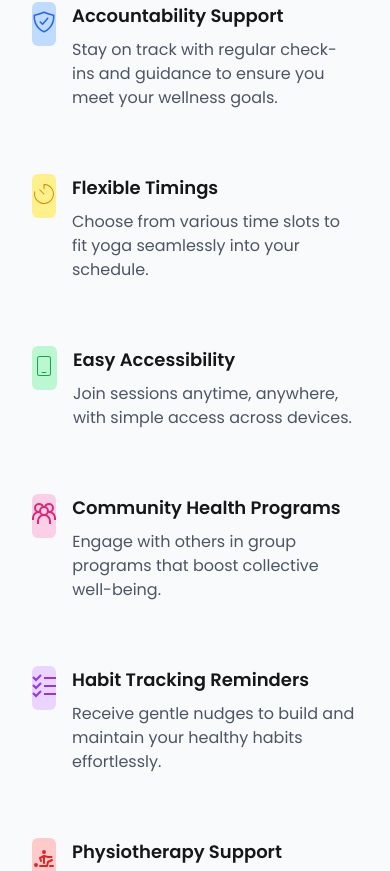
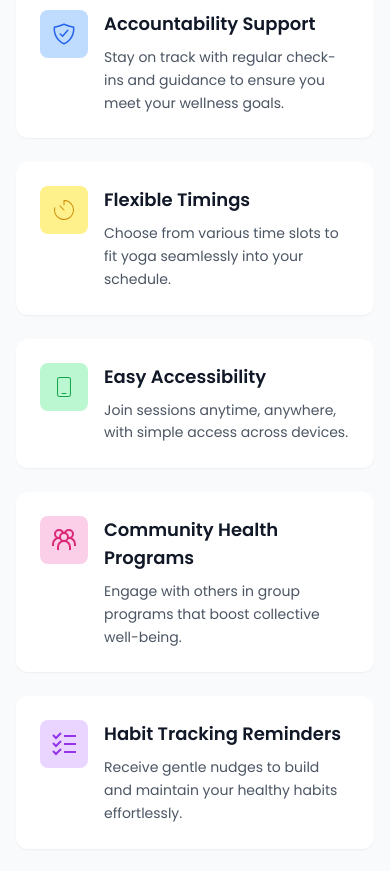
Before and after one commit to devwithsmile/soulsadhnaFE, a Next.js app: page / in a window 390 px wide. Shown: the part 2933-3804 px from the top of the page. Built offline with nearby package versions, Linux system fonts and the light colour scheme.

Commit message:
fix: responsive exclusive benefits section

```diff
--- a/src/components/landing/BenefitsSection.jsx
+++ b/src/components/landing/BenefitsSection.jsx
@@ -3,94 +3,85 @@ import { CiTimer, CiMobile1 } from "react-icons/ci";
 import { GrGroup, GrTask } from "react-icons/gr";
 import { TbPhysotherapist } from "react-icons/tb";
 
+const benefits = [
+  {
+    icon: <IoShieldCheckmarkOutline className="w-6 h-6 text-blue-600" />,
+    title: "Accountability Support",
+    description:
+      "Stay on track with regular check-ins and guidance to ensure you meet your wellness goals.",
+    bgColor: "bg-blue-200",
+  },
+  {
+    icon: <CiTimer className="w-6 h-6 text-yellow-600" />,
+    title: "Flexible Timings",
+    description:
+      "Choose from various time slots to fit yoga seamlessly into your schedule.",
+    bgColor: "bg-yellow-200",
+  },
+  {
+    icon: <CiMobile1 className="w-6 h-6 text-green-600" />,
+    title: "Easy Accessibility",
+    description:
+      "Join sessions anytime, anywhere, with simple access across devices.",
+    bgColor: "bg-green-200",
+  },
+  {
+    icon: <GrGroup className="w-6 h-6 text-pink-600" />,
+    title: "Community Health Programs",
+    description:
+      "Engage with others in group programs that boost collective well-being.",
+    bgColor: "bg-pink-200",
+  },
+  {
+    icon: <GrTask className="w-6 h-6 text-purple-600" />,
+    title: "Habit Tracking Reminders",
+    description:
+      "Receive gentle nudges to build and maintain your healthy habits effortlessly.",
+    bgColor: "bg-purple-200",
+  },
+  {
+    icon: <TbPhysotherapist className="w-6 h-6 text-red-600" />,
+    title: "Physiotherapy Support",
+    description:
+      "Personalized guidance from experts to aid in physical recovery and care.",
+    bgColor: "bg-red-200",
+  },
+];
+
 export function BenefitsSection() {
   return (
     <section className="py-16 bg-gray-50 full-bleed">
-      <div className="container mx-auto px-4">
+      <div className="container mx-auto px-4 max-w-6xl">
         <h3 className="text-center text-indigo-600 text-xl font-semibold mb-2 md:text-2xl">
           Membership Features
         </h3>
-        <h2 className="text-center text-2xl font-semibold mb-12">
+        <h2 className="text-center text-2xl font-semibold mb-12 md:text-3xl">
           Unlock Your Exclusive Benefits
         </h2>
-        <div className="grid grid-cols-1 md:grid-cols-2 gap-8">
-          {/* Accountability Support */}
-          <div className="p-4 md:p-6 flex items-start">
-            <div className="w-12 h-11 bg-blue-200 rounded-md pt-2 flex items-start justify-center mr-4">
-              <IoShieldCheckmarkOutline className="w-6 h-6 text-blue-600" />
+
+        <div className="grid grid-cols-1 md:grid-cols-2 gap-6">
+          {benefits.map((benefit, index) => (
+            <div
+              key={index}
+              className="bg-white rounded-xl shadow-sm hover:shadow-md transition-shadow duration-300 p-6"
+            >
+              <div className="flex items-start space-x-4">
+                <div
+                  className={`w-12 h-12 ${benefit.bgColor} rounded-lg flex items-center justify-center flex-shrink-0`}
+                >
+                  {benefit.icon}
+                </div>
+                <div className="flex-1 min-w-0">
+                  <h3 className="text-lg font-semibold mb-2 text-gray-900">
+                    {benefit.title}
+                  </h3>
+                  <p className="text-gray-600 text-sm leading-relaxed">
+                    {benefit.description}
+                  </p>
+                </div>
+              </div>
             </div>
-            <div>
-              <h3 className="text-lg font-semibold mb-2">Accountability Support</h3>
-              <p className="text-gray-600">
-                Stay on track with regular check-ins and guidance to ensure you meet your wellness goals.
-              </p>
-            </div>
-          </div>
-
-          {/* Flexible Timings */}
-          <div className="p-4 md:p-6 flex items-start">
-            <div className="w-12 h-11 bg-yellow-200 rounded-md pt-2 flex items-start justify-center mr-4">
-              <CiTimer className="w-6 h-6 text-yellow-600" />
-            </div>
-            <div>
-              <h3 className="text-lg font-semibold mb-2">Flexible Timings</h3>
-              <p className="text-gray-600">
-                Choose from various time slots to fit yoga seamlessly into your schedule.
-              </p>
-            </div>
-          </div>
-
-          {/* Easy Accessibility */}
-          <div className="p-4 md:p-6 flex items-start">
-            <div className="w-12 h-11 bg-green-200 rounded-md pt-2 flex items-start justify-center mr-4">
-              <CiMobile1 className="w-6 h-6 text-green-600" />
-            </div>
-            <div>
-              <h3 className="text-lg font-semibold mb-2">Easy Accessibility</h3>
-              <p className="text-gray-600">
-                Join sessions anytime, anywhere, with simple access across devices.
-              </p>
-            </div>
-          </div>
-
-          {/* Community Health Programs */}
-          <div className="p-4 md:p-6 flex items-start">
-            <div className="w-12 h-11 bg-pink-200 rounded-md pt-2 flex items-start justify-center mr-4">
-              <GrGroup className="w-6 h-6 text-pink-600" />
-            </div>
-            <div>
-              <h3 className="text-lg font-semibold mb-2">Community Health Programs</h3>
-              <p className="text-gray-600">
-                Engage with others in group programs that boost collective well-being.
-              </p>
-            </div>
-          </div>
-
-          {/* Habit Tracking Reminders */}
-          <div className="p-4 md:p-6 flex items-start">
-            <div className="w-12 h-11 bg-purple-200 rounded-md pt-2 flex items-start justify-center mr-4">
-              <GrTask className="w-6 h-6 text-purple-600" />
-            </div>
-            <div>
-              <h3 className="text-lg font-semibold mb-2">Habit Tracking Reminders</h3>
-              <p className="text-gray-600">
-                Receive gentle nudges to build and maintain your healthy habits effortlessly.
-              </p>
-            </div>
-          </div>
-
-          {/* Physiotherapy Support */}
-          <div className="p-4 md:p-6 flex items-start">
-            <div className="w-12 h-12 bg-red-200 rounded-md pt-2 flex items-start justify-center mr-4">
-              <TbPhysotherapist className="w-6 h-6 text-red-600" />
-            </div>
-            <div>
-              <h3 className="text-lg font-semibold mb-2">Physiotherapy Support</h3>
-              <p className="text-gray-600">
-                Personalized guidance from experts to aid in physical recovery and care.
-              </p>
-            </div>
-          </div>
+          ))}
         </div>
       </div>
     </section>
```
